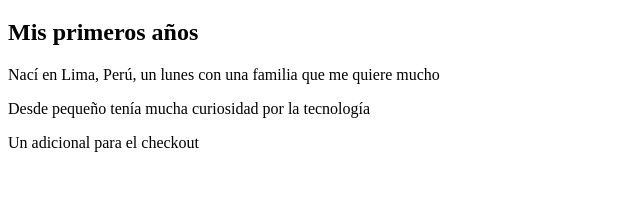
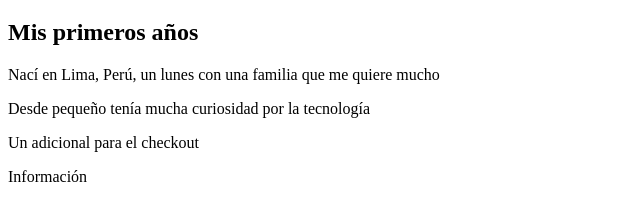
Before and after one commit to Doropito/proyecto-git-videoscod, a plain HTML site: page index.html in a window 1280 px wide. Shown: the part 61-282 px from the top of the page, without its empty margins (0-640 px from the left). Drawn offline with Linux system fonts and the light colour scheme.

Commit message:
update desde vs code

```diff
--- a/index.html
+++ b/index.html
@@ -20,5 +20,8 @@
             <p>Un adicional para el checkout</p>
         </article>
     </main>
+    <footer>
+        <p>Información</p>
+    </footer>
 </body>
 </html>
```
Also changed, not shown: assets/info.txt (added).
